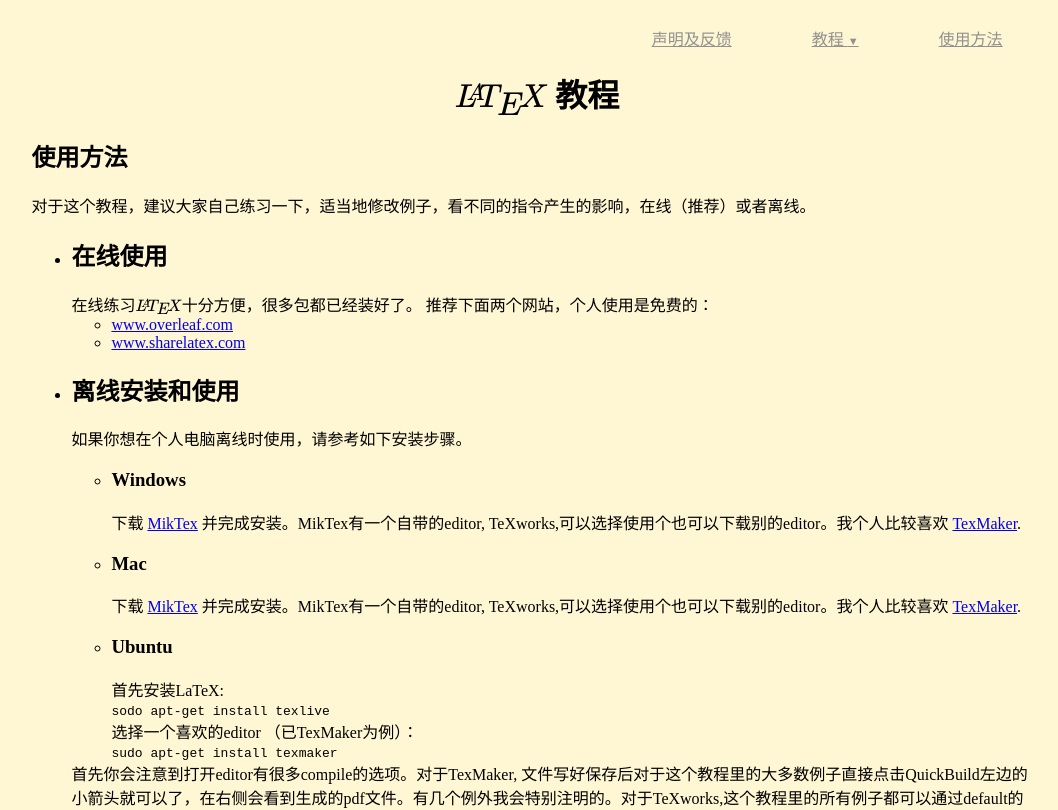
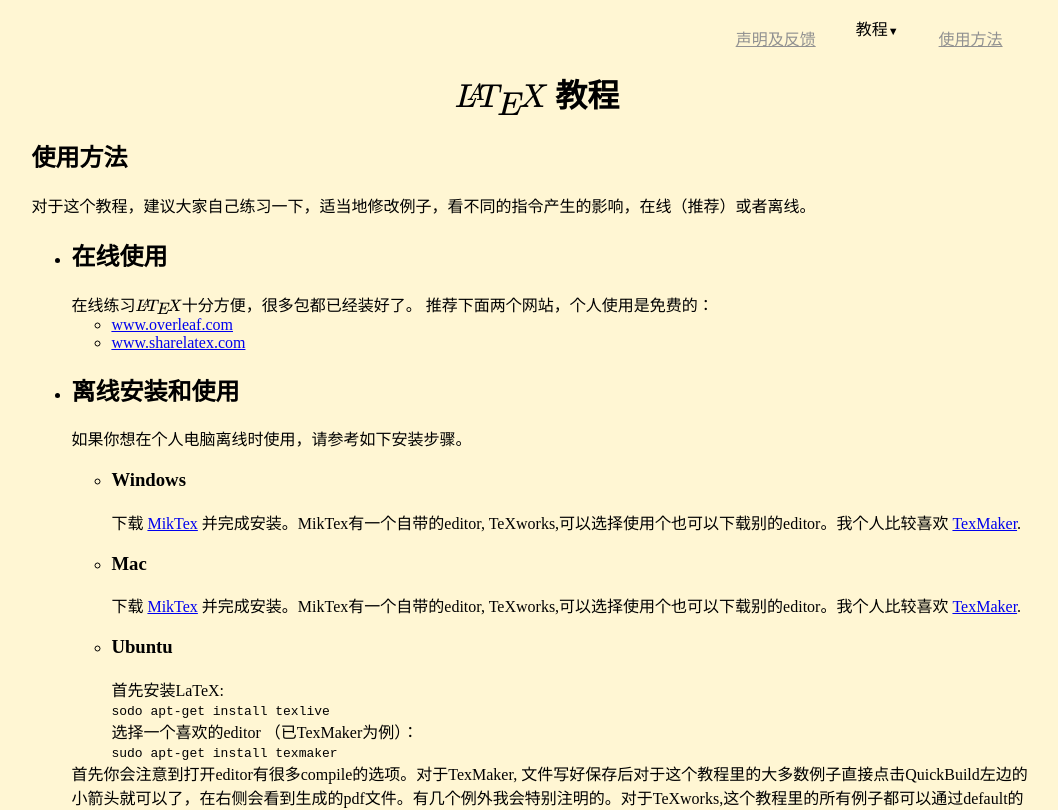
Before and after one commit to ZiluTian/latex-tutorial-chinese, a plain HTML site: page index.html in a window 1280 px wide. Shown: the top 810 px of the page, without its empty margins (103-1161 px from the left). Drawn offline with nearby package versions, Linux system fonts and the light colour scheme; some packages are replaced by stand-ins of ours.

Commit message:
remove the broken link of tutorial

```diff
--- a/index.html
+++ b/index.html
@@ -18,7 +18,7 @@
     <nav class="menu">
         <ul class="clearfix">
             <li><a href="#installation"> 使用方法 </a></li>
-            <li><a href="latex.html"> 教程 <span class="arrow">&#9660;</span></a>
+            <li>教程<span class="arrow">&#9660;</span>
                 <ul class="sub-menu">
                     <li><a href="#basics">文档基础知识</a></li>
                     <li><a href="#list_table">列举和表格</a></li>
```
